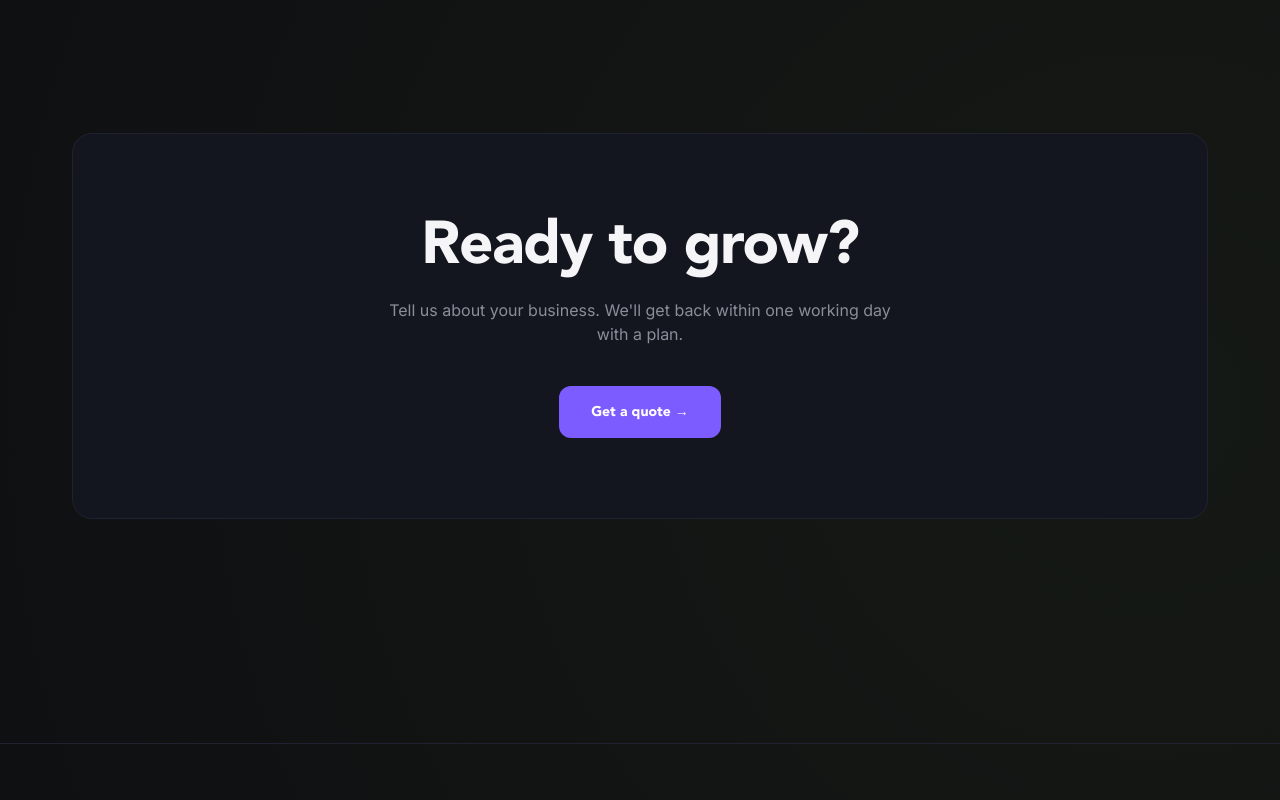
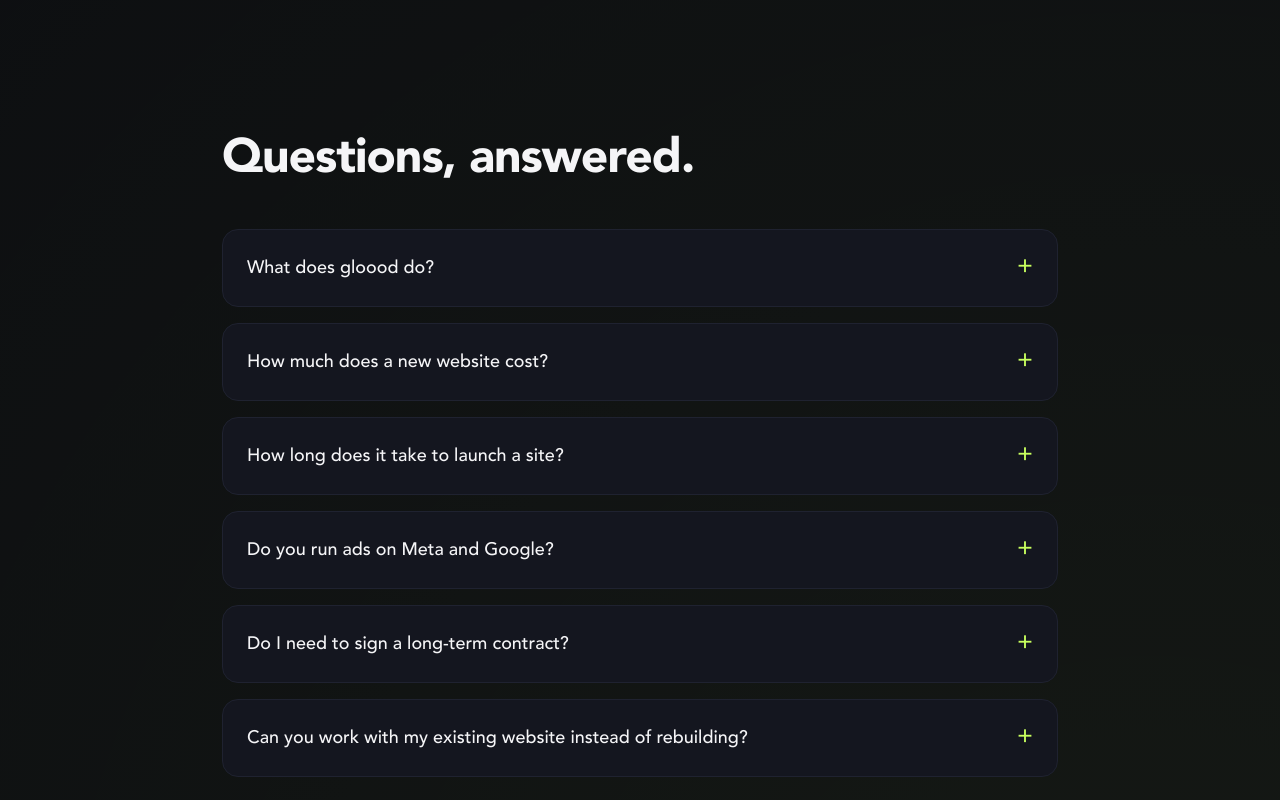
Before and after one commit to surpreet-star/gloood-site, a Next.js app: page / in a window 1280 px wide. Shown: the part 3360-4160 px from the top of the page. Built offline with nearby package versions, Linux system fonts and the light colour scheme; no server answers.

Commit message:
feat: home page FAQ section with FAQPage schema

```diff
--- a/app/page.tsx
+++ b/app/page.tsx
@@ -6,6 +6,7 @@
 import { ProcessStrip } from "@/components/site/ProcessStrip";
 import { TestimonialPull } from "@/components/site/TestimonialPull";
 import { CTASection } from "@/components/site/CTASection";
+import { HomeFAQ } from "@/components/site/HomeFAQ";
 import { JsonLd } from "@/components/seo/JsonLd";
 import { getCaseStudies } from "@/lib/content";
 
@@ -44,6 +45,7 @@
       <Marquee />
       <TestimonialPull />
       <ProcessStrip />
+      <HomeFAQ />
       <CTASection />
     </>
   );
--- /dev/null
+++ b/components/site/HomeFAQ.tsx
@@ -0,0 +1,58 @@
+import { JsonLd } from "@/components/seo/JsonLd";
+
+const FAQS = [
+  {
+    q: "What does gloood do?",
+    a: "We build conversion-focused websites and run performance marketing campaigns for small and mid-market businesses in India. Two services, one team, measurable outcomes.",
+  },
+  {
+    q: "How much does a new website cost?",
+    a: "Most Launch-bundle sites fall between ₹75,000 and ₹2,00,000 depending on page count, custom design needs, and integrations. We scope each project individually — get a quote for your specific needs.",
+  },
+  {
+    q: "How long does it take to launch a site?",
+    a: "Typically 2–3 weeks from kickoff to launch for a standard Launch bundle. Revamps take 3–4 weeks because they include a data audit and 301 redirect mapping.",
+  },
+  {
+    q: "Do you run ads on Meta and Google?",
+    a: "Yes — our Grow and Launch+Grow bundles cover Meta Ads (Facebook + Instagram) and Google Ads (Search + Performance Max). LinkedIn and YouTube are available as add-ons.",
+  },
+  {
+    q: "Do I need to sign a long-term contract?",
+    a: "No. Website projects are scoped per-project with a clear SOW. Ad retainers are month-to-month after an initial 3-month period to prove results.",
+  },
+  {
+    q: "Can you work with my existing website instead of rebuilding?",
+    a: "Yes — the Revamp bundle is designed for exactly this. We audit your current site, identify conversion blockers, and rebuild what's broken while preserving your SEO.",
+  },
+];
+
+export function HomeFAQ() {
+  const schema = {
+    "@context": "https://schema.org",
+    "@type": "FAQPage",
+    mainEntity: FAQS.map(f => ({
+      "@type": "Question",
+      name: f.q,
+      acceptedAnswer: { "@type": "Answer", text: f.a },
+    })),
+  };
+
+  return (
+    <section className="mx-auto max-w-[900px] px-8 py-24">
+      <JsonLd data={schema} />
+      <h2 className="text-4xl md:text-5xl mb-12">Questions, answered.</h2>
+      <div className="space-y-4">
+        {FAQS.map(f => (
+          <details key={f.q} className="rounded-2xl border border-[var(--color-border-subtle)] bg-[var(--color-bg-elev)] p-6 group">
+            <summary className="cursor-pointer text-lg font-display font-medium list-none flex justify-between items-start gap-4">
+              <span>{f.q}</span>
+              <span className="text-[var(--color-accent-2)] group-open:rotate-45 transition-transform text-2xl leading-none">+</span>
+            </summary>
+            <p className="mt-4 text-[var(--color-muted)] leading-relaxed">{f.a}</p>
+          </details>
+        ))}
+      </div>
+    </section>
+  );
+}
```
